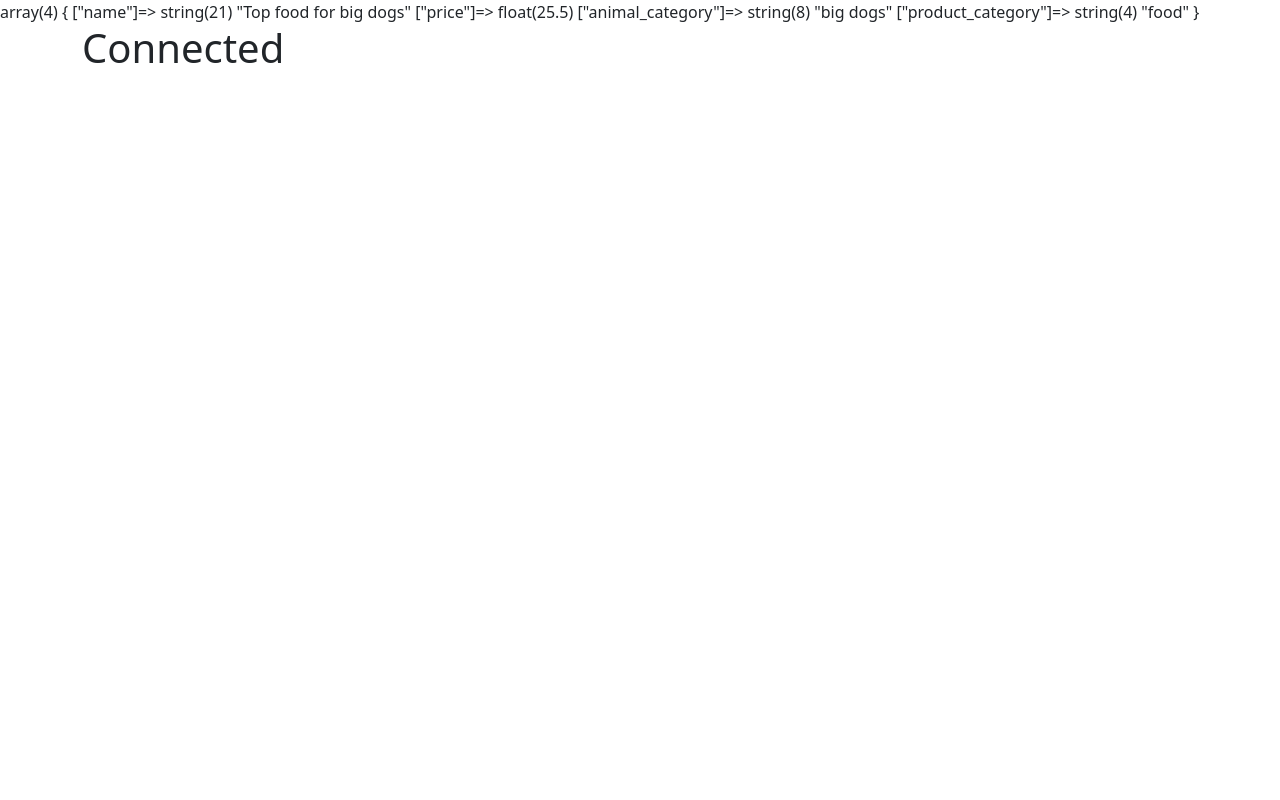
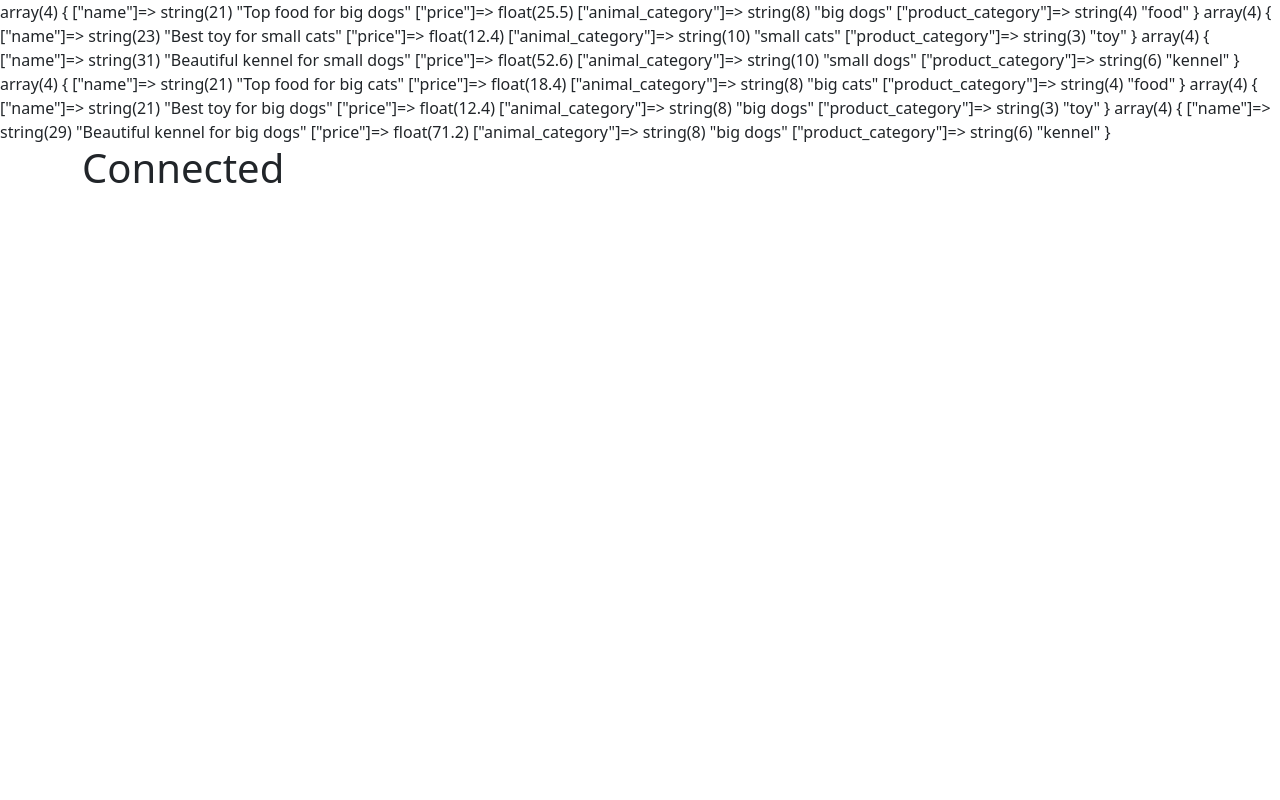
Before and after one commit to EmilioGall/php-oop-2, a PHP site: page / in a window 1280 px wide. Run offline with PHP 8.4, Linux system fonts and the light colour scheme.

Commit message:
feat: created arrays for product_2-3-4-5-6 - index.php

```diff
--- a/index.php
+++ b/index.php
@@ -42,15 +42,104 @@ $product_1_array['product_category'] = $product_1_name;
 var_dump($product_1_array);
 
 
+/* Creation of product_2 array */
+$product_2 = new SpecificProduct('Best toy for small cats', 12.4, $animal_category_small_cats, $product_category_toy);
+
+$product_2_array = [];
+
+$product_2_name = $product_2->getName();
+$product_2_array['name'] = $product_2_name;
+
+$product_2_name = $product_2->getPrice();
+$product_2_array['price'] = $product_2_name;
+
+$product_2_name = $product_2->getAnimalCategory()->getSize() . ' ' . $product_2->getAnimalCategory()->getSpecies();
+$product_2_array['animal_category'] = $product_2_name;
+
+$product_2_name = $product_2->getProductCategory()->getType();
+$product_2_array['product_category'] = $product_2_name;
+
+var_dump($product_2_array);
 
 
-$product_2 = new SpecificProduct('Best toy for small cats', 12.4, $animal_category_small_cats, $product_category_toy);
+/* Creation of product_3 array */
 $product_3 = new SpecificProduct('Beautiful kennel for small dogs', 52.6, $animal_category_small_dogs, $product_category_kennel);
+
+$product_3_array = [];
+
+$product_3_name = $product_3->getName();
+$product_3_array['name'] = $product_3_name;
+
+$product_3_name = $product_3->getPrice();
+$product_3_array['price'] = $product_3_name;
+
+$product_3_name = $product_3->getAnimalCategory()->getSize() . ' ' . $product_3->getAnimalCategory()->getSpecies();
+$product_3_array['animal_category'] = $product_3_name;
+
+$product_3_name = $product_3->getProductCategory()->getType();
+$product_3_array['product_category'] = $product_3_name;
+
+var_dump($product_3_array);
+
+
+/* Creation of product_4 array */
 $product_4 = new SpecificProduct('Top food for big cats', 18.4, $animal_category_big_cats, $product_category_food);
+
+$product_4_array = [];
+
+$product_4_name = $product_4->getName();
+$product_4_array['name'] = $product_4_name;
+
+$product_4_name = $product_4->getPrice();
+$product_4_array['price'] = $product_4_name;
+
+$product_4_name = $product_4->getAnimalCategory()->getSize() . ' ' . $product_4->getAnimalCategory()->getSpecies();
+$product_4_array['animal_category'] = $product_4_name;
+
+$product_4_name = $product_4->getProductCategory()->getType();
+$product_4_array['product_category'] = $product_4_name;
+
+var_dump($product_4_array);
+
+
+/* Creation of product_5 array */
 $product_5 = new SpecificProduct('Best toy for big dogs', 12.4, $animal_category_big_dogs, $product_category_toy);
+
+$product_5_array = [];
+
+$product_5_name = $product_5->getName();
+$product_5_array['name'] = $product_5_name;
+
+$product_5_name = $product_5->getPrice();
+$product_5_array['price'] = $product_5_name;
+
+$product_5_name = $product_5->getAnimalCategory()->getSize() . ' ' . $product_5->getAnimalCategory()->getSpecies();
+$product_5_array['animal_category'] = $product_5_name;
+
+$product_5_name = $product_5->getProductCategory()->getType();
+$product_5_array['product_category'] = $product_5_name;
+
+var_dump($product_5_array);
+
+
+/* Creation of product_6 array */
 $product_6 = new SpecificProduct('Beautiful kennel for big dogs', 71.2, $animal_category_big_dogs, $product_category_kennel);
 
-// var_dump($product_6);
+$product_6_array = [];
+
+$product_6_name = $product_6->getName();
+$product_6_array['name'] = $product_6_name;
+
+$product_6_name = $product_6->getPrice();
+$product_6_array['price'] = $product_6_name;
+
+$product_6_name = $product_6->getAnimalCategory()->getSize() . ' ' . $product_6->getAnimalCategory()->getSpecies();
+$product_6_array['animal_category'] = $product_6_name;
+
+$product_6_name = $product_6->getProductCategory()->getType();
+$product_6_array['product_category'] = $product_6_name;
+
+var_dump($product_6_array);
 
 
 ?>
```
